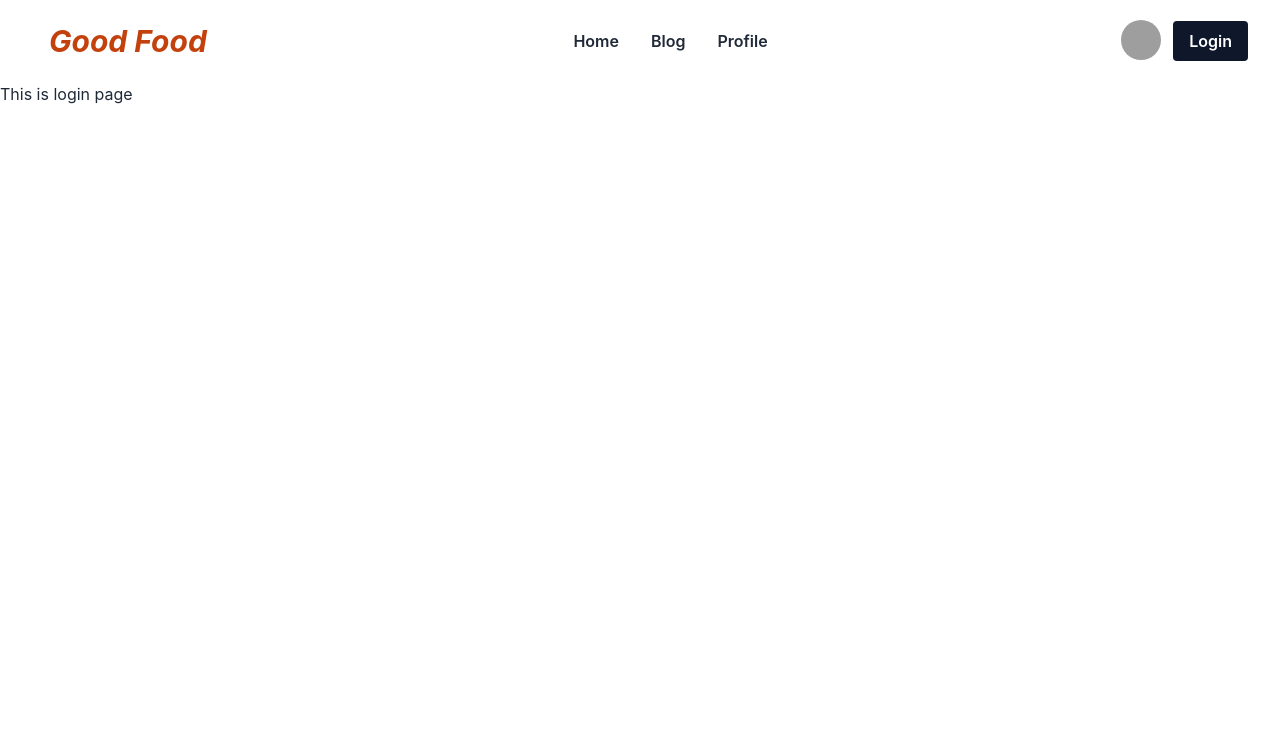
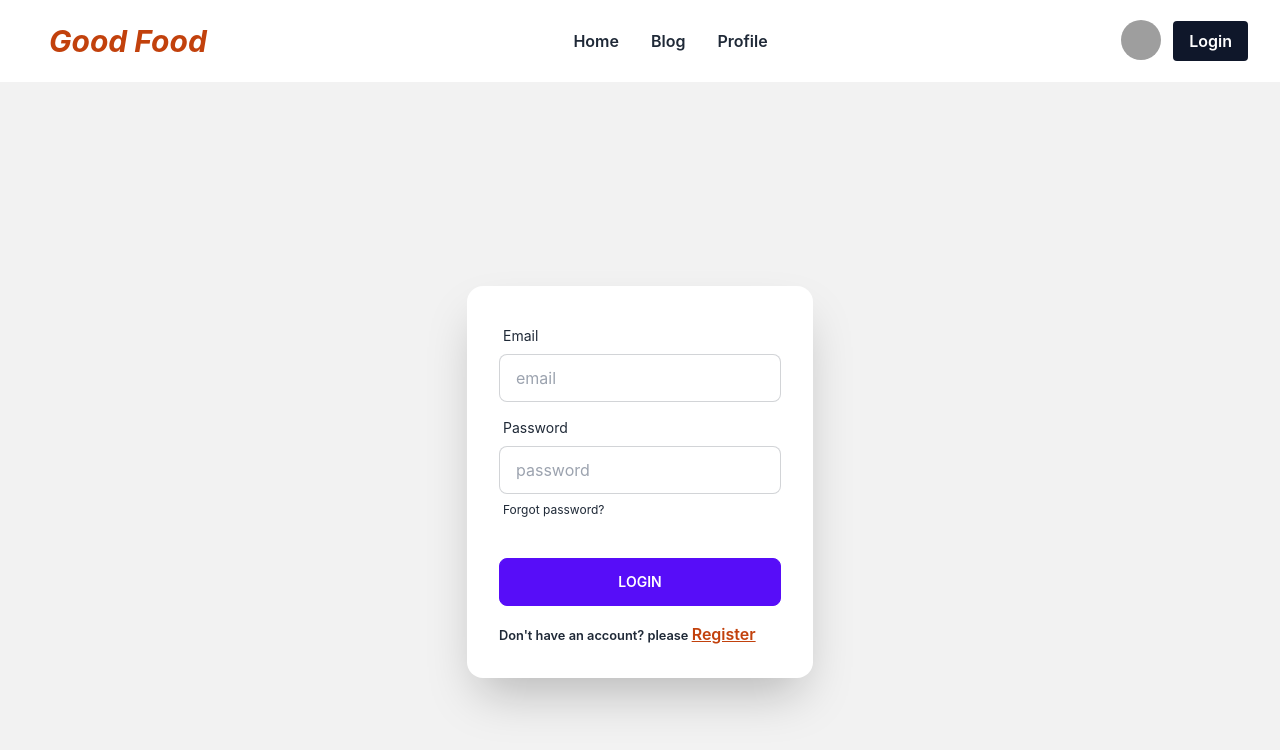
Before and after one commit to Limon-0007/good-food-client, a React (Vite) app: page /login in a window 1280 px wide. Shown: the top 750 px of the page. Built offline with nearby package versions, Linux system fonts and the light colour scheme; grey boxes are pictures that could not be loaded.

Commit message:
added chef section

```diff
--- a/src/Components/LoginLayout/Login/Login.jsx
+++ b/src/Components/LoginLayout/Login/Login.jsx
@@ -1,10 +1,35 @@
 import React from 'react';
+import { Link } from 'react-router-dom';
 
 const Login = () => {
     return (
-        <div>
-            <h2>This is login page</h2>
+        <div className="hero min-h-screen bg-base-200">
+        <div className="hero-content flex-col lg:flex-row-reverse">
+          <div className="card flex-shrink-0 w-full max-w-sm shadow-2xl bg-base-100">
+            <div className="card-body">
+              <div className="form-control">
+                <label className="label">
+                  <span className="label-text">Email</span>
+                </label>
+                <input type="text" placeholder="email" className="input input-bordered" />
+              </div>
+              <div className="form-control">
+                <label className="label">
+                  <span className="label-text">Password</span>
+                </label>
+                <input type="text" placeholder="password" className="input input-bordered" />
+                <label className="label">
+                  <a href="#" className="label-text-alt link link-hover">Forgot password?</a>
+                </label>
+              </div>
+              <div className="form-control mt-6">
+                <button className="btn btn-primary">Login</button>
+              </div>
+              <p className='font-semibold mt-2'><small>Don't have an account? please </small><Link to="/register" className='text-orange-700 underline'>Register</Link></p>
+            </div>
+          </div>
         </div>
+      </div>
     );
 };
 
--- /dev/null
+++ b/src/Components/Pages/HomeLayout/Home/Chefs/Chefs.jsx
@@ -0,0 +1,33 @@
+import React from "react";
+
+const Chefs = ({ data }) => {
+  return (
+    <div className="mt-12 px-8">
+      <h2 className="font-bold text-black text-4xl text-center mb-8">Our Chefs</h2>
+      {/* cards */}
+
+      <div className="grid grid-cols-1 md:grid-cols-3 gap-4">
+      {data.map((singleData) =>  <div key={singleData.id} className="card bg-base-100 shadow-xl">
+            <figure>
+              <img className="h-60 w-full"
+                src={singleData.chef_picture}
+                alt="Image not found"
+              />
+            </figure>
+            <div className="card-body">
+              <h2 className="card-title">{singleData.chef_name}</h2>
+              <p>If a dog chews shoes whose shoes does he choose?</p>
+              <div className="card-actions justify-end">
+                <button className="btn btn-primary">Buy Now</button>
+              </div>
+            </div>
+          </div>
+        )
+        }
+      </div>
+
+    </div>
+  );
+};
+
+export default Chefs;
--- a/src/Components/Pages/HomeLayout/Home/Home.jsx
+++ b/src/Components/Pages/HomeLayout/Home/Home.jsx
@@ -1,15 +1,15 @@
 import React from 'react';
 import { useLoaderData } from 'react-router-dom';
 import Slider from './Slider/Slider';
+import Chefs from './Chefs/Chefs';
 
 const Home = () => {
     const data = useLoaderData()
-
-    console.log(data);
     return (
-        <div>
+        <>
             <Slider></Slider>
-        </div>
+            <Chefs data={data}></Chefs>
+        </>
     );
 };
 
--- a/src/Components/Pages/HomeLayout/Home/Slider/Slider.jsx
+++ b/src/Components/Pages/HomeLayout/Home/Slider/Slider.jsx
@@ -1,31 +1,16 @@
 import React from "react";
-import "swiper/css";
-import "swiper/css/navigation";
-import "swiper/css/pagination";
-import { SwiperSlide } from "swiper/react";
-import { Swiper } from "swiper/react";
-
 const Slider = () => {
   return (
-    <div className=" mx-auto mt-4">
-      <Swiper style={{ height: "80vh", width: "100vh" }} className="mySwiper">
-        <SwiperSlide>
-          <img
-            src="https://img.freepik.com/free-photo/stay-healthy-body-care-living-lifestyle-nutrious-food_53876-121406.jpg?size=626&ext=jpg&uid=R101288307&ga=GA1.2.311772693.1668666155&semt=robertav1_2_sidr"
-            alt="Image not found" className="md:w-full w-11/12 mx-auto"
-          />
-        </SwiperSlide>
-        <SwiperSlide>
-          <img
-            src="https://img.freepik.com/free-vector/positive-lettering-with-food_52683-34388.jpg?size=626&ext=jpg&uid=R101288307&ga=GA1.2.311772693.1668666155&semt=robertav1_2_sidr"
-            alt="image not found" className="md:w-full w-11/12 mx-auto"
-          />
-        </SwiperSlide>
-        <SwiperSlide> <img className="md:w-full w-11/12 mx-auto h-full"
-            src="https://img.freepik.com/free-photo/dessert-hobby-gluten-bakery-concept_53876-15861.jpg?size=626&ext=jpg&uid=R101288307&ga=GA1.2.311772693.1668666155&semt=robertav1_2_sidr"
-          /></SwiperSlide>
-      </Swiper>
+    <div className="hero min-h-screen" style={{ backgroundImage: `url("https://img.freepik.com/free-photo/blackboard-delicious-mexican-food_23-2147740715.jpg?size=626&ext=jpg&uid=R101288307&ga=GA1.1.311772693.1668666155&semt=robertav1_2_sidr")` }}>
+    <div className="hero-overlay"></div>
+    <div className="hero-content text-center text-neutral-content">
+      <div className="max-w-md">
+        <h1 className="mb-5 text-5xl font-bold">Hello there</h1>
+        <p className="mb-5">Provident cupiditate voluptatem et in. Quaerat fugiat ut assumenda excepturi exercitationem quasi. In deleniti eaque aut repudiandae et a id nisi.</p>
+        <button className="btn btn-primary">Get Started</button>
+      </div>
     </div>
+  </div>
   );
 };
 
--- a/src/Components/Shared/Header/Header.jsx
+++ b/src/Components/Shared/Header/Header.jsx
@@ -39,7 +39,9 @@ const Header = () => {
           </ul>
         </div>
         <div>
+        <Link to="/login">
         <button className="text-white bg-slate-900 rounded px-4 font-semibold ms-2 py-2">Login</button>
+        </Link>
         </div>
     </nav>
   );
```
